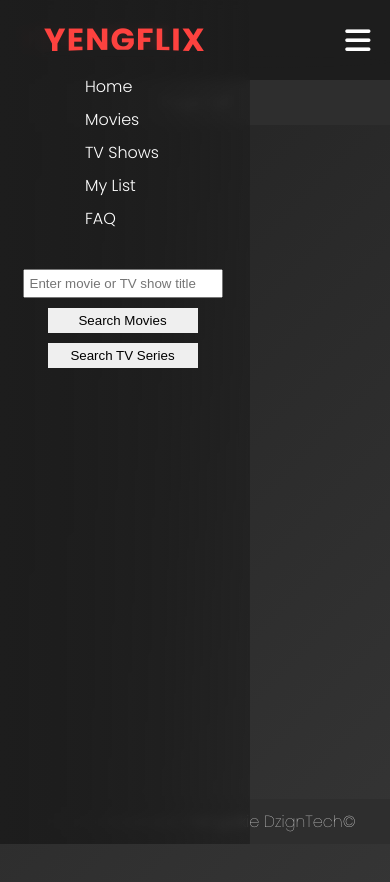
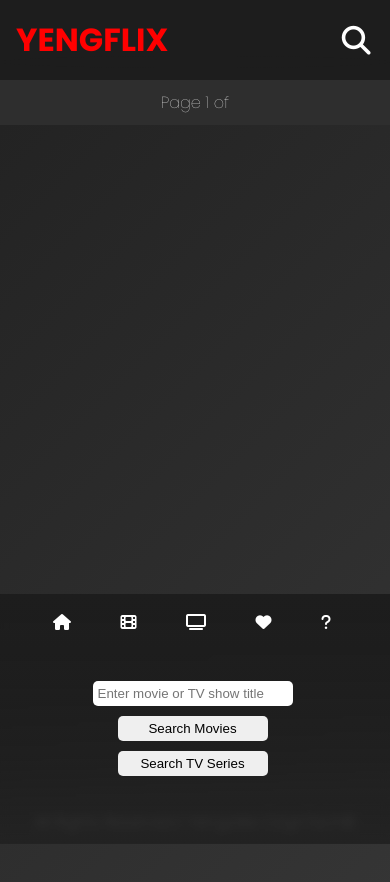
Before and after one commit to Yengzzkie/yengflix, a website built with webpack: page src/index.html in a window 390 px wide. Both pictures are taken after a click on the button 357 px from the left and 41 px from the top of the page. Built offline with nearby package versions, Linux system fonts and the light colour scheme; no server answers.

Commit message:
repositioned nav to bottom & minor UI improvements

```diff
--- a/src/index.html
+++ b/src/index.html
@@ -9,17 +9,17 @@
 </head>
 <body>
     <h1 id="mobile-logo">YENGFLIX</h1>
-    <button id="hamburger"><i class="fa-solid fa-bars"></i></button>
+    <button id="hamburger"><i class="fa-solid fa-magnifying-glass"></i></button>
     <header class="">
 
         <h1 id="logo">YENGFLIX</h1>
         <nav>
             <ul>
-                <li id="home-btn"> Home </li>
-                <li id="popular-movies-btn"> Movies </li>
-                <li id="tv-series-btn"> TV Shows </li>
-                <li id="my-list">My List</li>
-                <li id="about"> FAQ </li>
+                <li id="home-btn"><i class="fa-solid fa-house"></i> <span>Home</span> </li>
+                <li id="popular-movies-btn"><i class="fa-solid fa-film"></i> <span>Movies</span> </li>
+                <li id="tv-series-btn"><i class="fa-solid fa-tv"></i> <span>TV Shows</span> </li>
+                <li id="my-list"><i class="fa-solid fa-heart"></i> <span>My List</span> </li>
+                <li id="about"><i class="fa-solid fa-question"></i> <span>FAQ</span> </li>
             </ul>
         </nav>
         <div id="input-wrapper">
--- a/src/modules/displayMovies.js
+++ b/src/modules/displayMovies.js
@@ -45,14 +45,14 @@ export default async function displayMovies(movies) {
       movieInfo.setAttribute('id', 'movie-info');
       movieInfo.innerHTML = `<h1>${movie.title}</h1>`;
       movieOverview.textContent = `${movie.overview}`;
-      movieRating.innerHTML = `<b>Rating</b> : ${Math.floor(movie.vote_average)} / 10`;
-      movieReleaseDate.innerHTML = `<b>Released</b> : ${movie.release_date}`;
+      movieRating.innerHTML = `<i class="fa-solid fa-star"></i>  :  ${Math.floor(movie.vote_average)} / 10`;
+      movieReleaseDate.innerHTML = `<i class="fa-solid fa-calendar-days"></i>  :  ${movie.release_date}`;
       movieImage.src = `${baseImgURL}${movie.poster_path}`;
       movieCard.setAttribute('id', 'movie-card');
       btnWrapper.setAttribute('id', 'button-wrapper');
       watchBtn.innerHTML = '<i class="fa-solid fa-play"></i>';
       watchBtn.setAttribute('id', 'watch-button');
-      addToListBtn.innerHTML = '<i class="fa-solid fa-bookmark"></i>';
+      addToListBtn.innerHTML = '<i class="fa-solid fa-heart"></i>';
       addToListBtn.setAttribute('id', 'add-to-list-button');
 
       watchBtn.addEventListener('click', () => {
--- a/src/modules/displaySeries.js
+++ b/src/modules/displaySeries.js
@@ -54,7 +54,7 @@ export default async function displaySeries(movies) {
         btnWrapper.setAttribute('id', 'button-wrapper');
         watchBtn.innerHTML = `<i class="fa-solid fa-play"></i>`;
         watchBtn.setAttribute('id', 'watch-button');
-        addToListBtn.innerHTML = '<i class="fa-solid fa-bookmark"></i>'
+        addToListBtn.innerHTML = '<i class="fa-solid fa-heart"></i>'
         addToListBtn.setAttribute('id', 'add-to-list-button');
 
         watchBtn.addEventListener("click", () => {
--- a/src/styles.css
+++ b/src/styles.css
@@ -9,6 +9,7 @@
   );
   --dark-background: linear-gradient(135deg, rgb(35 35 35), rgb(54 54 54));
   --dropshadow: 1px 1px 2px rgba(162, 162, 162, 0.511);
+  --red-background: hsl(0, 100%, 50%);
 }
 
 * {
@@ -58,7 +59,7 @@ header {
   #logo {
     position: relative;
     letter-spacing: 1.2px;
-    color: hsl(1, 98%, 62%);
+    color: var(--red-background);
   }
 
   #logo::after {
@@ -74,7 +75,9 @@ header {
   }
 
   nav {
+    width: 100%;
     margin-left: 10px;
+    padding: 0 1rem;
   }
 
   ul {
@@ -116,6 +119,8 @@ header {
       width: auto;
 
       input {
+        border: none;
+        border-radius: 5px;
         width: 200px;
         padding: 5px;
         margin-right: 5px;
@@ -133,15 +138,22 @@ header {
         right: 8%;
         top: 50%;
         transform: translateY(-50%);
+        cursor: pointer;
       }
     }
 
     button {
       border: none;
+      border-radius: 5px;
       padding: 5px;
       width: 150px;
       margin-right: 5px;
       cursor: pointer;
+    }
+
+    button:hover, button:active {
+      color: #fff;
+      background: var(--red-background);
     }
   }
 }
@@ -173,7 +185,7 @@ header {
 #previous-page-btn:hover,
 #next-page-btn:hover {
   background: #d6d6d6c8;
-  color: hsl(0, 100%, 50%);
+  color: var(--red-background);
   transform: translateY(-50%);
 }
 
@@ -205,6 +217,8 @@ header {
     position: relative;
     display: flex;
     justify-content: center;
+    border: 3px solid #fff;
+    border-radius: 15px;
     width: 100%;
     height: 100%;
     overflow: hidden;
@@ -262,6 +276,7 @@ header {
       }
 
       button:hover {
+        color: var(--red-background);
         transform: scale(1.2);
       }
 
@@ -355,33 +370,46 @@ footer {
     display: flex;
     flex-direction: column;
     align-items: center;
-    top: 0;
+    bottom: 0;
     left: 0;
-    transform: translateX(-100%);
-    background: linear-gradient(
+    /* transform: translateY(-100%); */
+    /* background: linear-gradient(
       90deg,
       rgb(29, 29, 29),
       rgba(29, 29, 29, 0.95),
       rgba(29, 29, 29, 0.85),
       rgba(29, 29, 29, 0.65)
-    );
-    backdrop-filter: blur(5px);
-    height: 100vh;
-    width: 250px;
+    ); */
+    /* backdrop-filter: blur(5px); */
+    height: 60px;
+    width: 100vw;
     padding: 1rem 0;
     z-index: 99999;
-    transition: transform 0.3s linear;
+    transition: height 0.3s linear;
 
     #logo {
+      display: none;
       margin: none;
     }
 
     ul {
-      flex-direction: column;
-      margin: 10px 0;
+      /* flex-direction: column; */
+      justify-content: space-between;
+      align-items: center;
+      width: 100%;
+      padding: 0 2rem;
+      /* margin: 50px 0; */
 
       li {
-        margin-bottom: 8px;
+        margin-bottom: 25px;
+
+        span {
+          display: none;
+        }
+
+        i:hover {
+          color: var(--red-background);
+        }
       }
     }
 
@@ -405,7 +433,15 @@ footer {
   }
 
   header.active {
-    transform: translateX(0);
+    background: linear-gradient(
+      rgb(29, 29, 29),
+      rgba(29, 29, 29, 0.95),
+      rgba(29, 29, 29, 0.85),
+      rgba(29, 29, 29, 0.65)
+    );
+    backdrop-filter: blur(5px);
+    height: 250px;
+    /* transform: translateY(0); */
   }
 
   #hamburger {
@@ -425,7 +461,7 @@ footer {
     position: relative;
     display: block;
     background: rgb(29 29 29);
-    color: hsl(1, 98%, 62%);
+    color: var(--red-background);
     padding: 1rem;
   }
 
```
Also changed, not shown: dist/index.html, dist/main.js.
